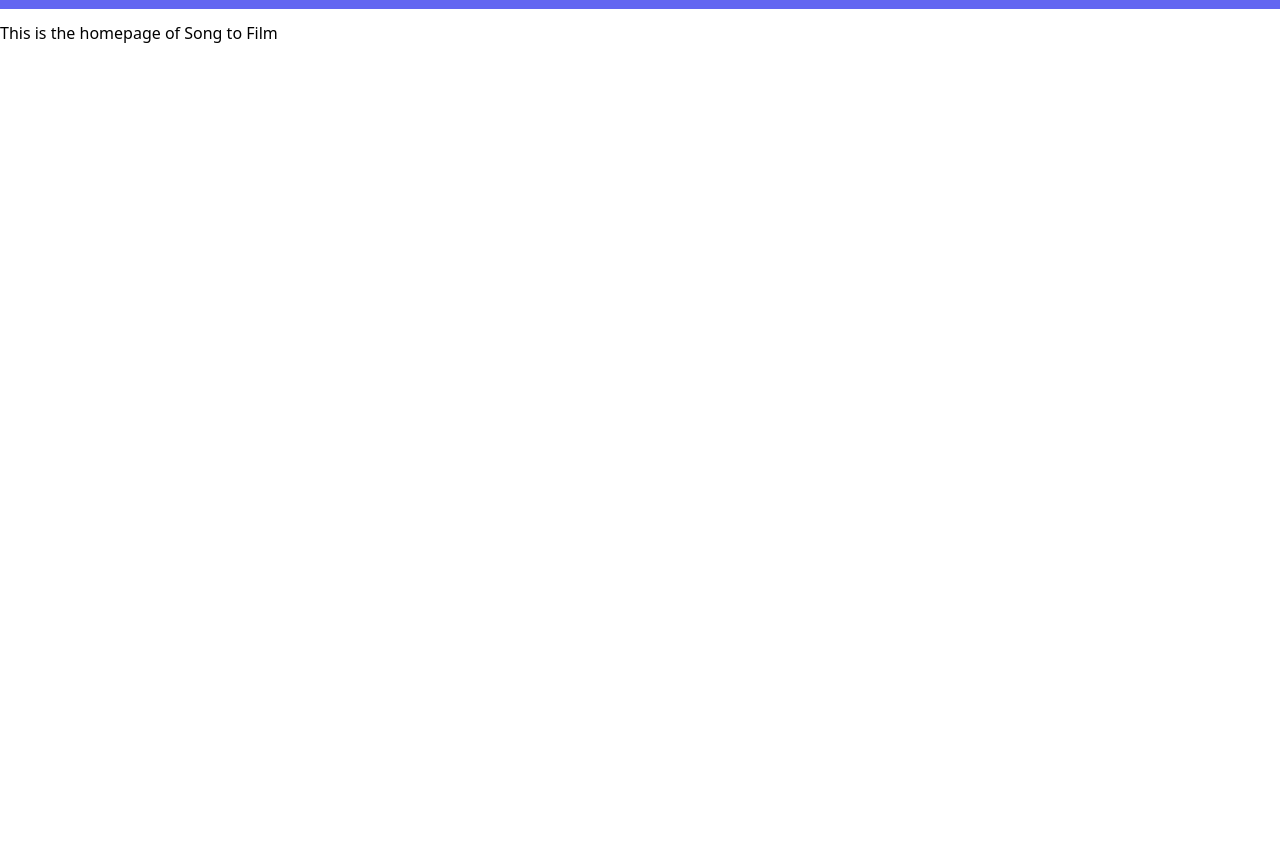
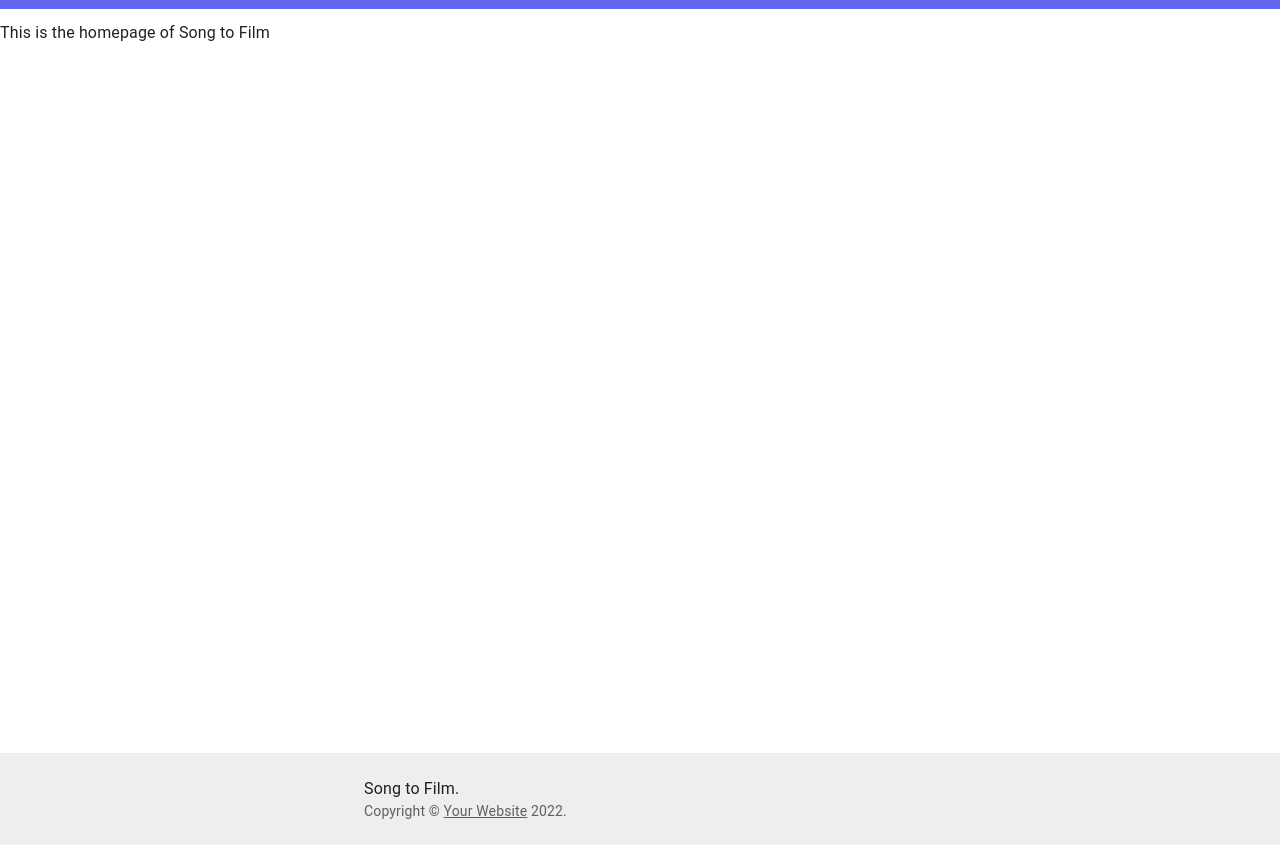
Before and after one commit to jdeering94/ga-project-4-frontend, a React app: page / in a window 1280 px wide. Shown: the part 54-899 px from the top of the page. Before the commit the page ends 800 px from the top, so only its background shows below. Built offline with nearby package versions, Linux system fonts and the light colour scheme.

Commit message:
added footer

```diff
--- a/src/components/App.js
+++ b/src/components/App.js
@@ -5,6 +5,7 @@ import Navbar from './Navbar';
 import ArtistList from './ArtistList';
 import FilmList from './FilmList';
 import SongList from './SongList';
+import Footer from './Footer';
 
 import '../styles/style.scss';
 import Login from './authentication/login';
@@ -25,6 +26,7 @@ const App = () => (
       <Route path="/songs/:songId" element={<ShowSong />} />
       <Route path="/films/:filmId" element={<ShowFilm />} />
     </Routes>
+    <Footer />
   </BrowserRouter>
 );
 
--- /dev/null
+++ b/src/components/Footer.js
@@ -0,0 +1,60 @@
+import * as React from 'react';
+import CssBaseline from '@mui/material/CssBaseline';
+import Box from '@mui/material/Box';
+import Typography from '@mui/material/Typography';
+import Container from '@mui/material/Container';
+import Link from '@mui/material/Link';
+
+function Copyright() {
+  return (
+    <Typography variant="body2" color="text.secondary">
+      {'Copyright © '}
+      <Link color="inherit" href="https://mui.com/">
+        Your Website
+      </Link>{' '}
+      {new Date().getFullYear()}
+      {'.'}
+    </Typography>
+  );
+}
+
+export default function Footer() {
+  return (
+    <Box
+      sx={{
+        display: 'flex',
+        flexDirection: 'column',
+        minHeight: '100vh',
+      }}
+    >
+      <CssBaseline />
+      {/* <Container component="main" sx={{ mt: 8, mb: 2 }} maxWidth="sm">
+        <Typography variant="h2" component="h1" gutterBottom>
+          Sticky footer
+        </Typography>
+        <Typography variant="h5" component="h2" gutterBottom>
+          {'Pin a footer to the bottom of the viewport.'}
+          {'The footer will move as the main element of the page grows.'}
+        </Typography>
+        <Typography variant="body1">Sticky footer placeholder.</Typography>
+      </Container> */}
+      <Box
+        component="footer"
+        sx={{
+          py: 3,
+          px: 2,
+          mt: 'auto',
+          backgroundColor: (theme) =>
+            theme.palette.mode === 'light'
+              ? theme.palette.grey[200]
+              : theme.palette.grey[800],
+        }}
+      >
+        <Container maxWidth="sm">
+          <Typography variant="body1">Song to Film.</Typography>
+          <Copyright />
+        </Container>
+      </Box>
+    </Box>
+  );
+}
```
Also changed, not shown: src/styles/output.css.
